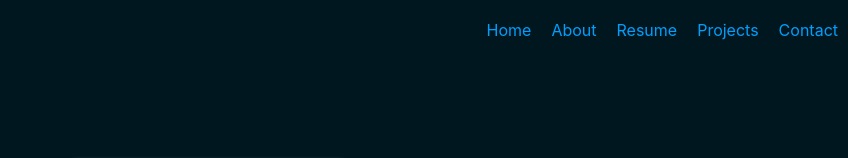
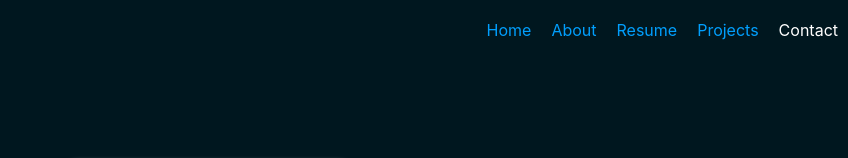
Before and after one commit to Kyalo460/portfolio-website, a React (Create React App) app in the folder portfolio/: page /portfolio-website/contact in a window 1280 px wide. Shown: the top 158 px of the page, without its empty margins (432-1280 px from the left). Built offline with nearby package versions, Linux system fonts and the light colour scheme.

Commit message:
added active class

```diff
--- a/portfolio/src/App.css
+++ b/portfolio/src/App.css
@@ -5,7 +5,7 @@
 }
 
 body {
-  background-color: #00171F;
+  background-color: #00171f;
   color: #fff;
 }
 
@@ -14,7 +14,7 @@ body {
   width: 100%;
   position: fixed;
   top: 0;
-  background-color: #00171F;
+  background-color: #00171f;
   color: white;
   padding: 10px 0;
   text-align: center;
@@ -26,7 +26,7 @@ body {
   top: 0px;
   display: flex;
   justify-content: flex-end;
-  background-color: #00171F;
+  background-color: #00171f;
 }
 
 .hidden {
@@ -44,7 +44,7 @@ body {
 
 a {
   display: inline-block;
-  color: #009FFD;
+  color: #009ffd;
   text-decoration: none;
   transition: all 0.3s;
 }
@@ -52,6 +52,10 @@ a {
 a:hover {
   color: #fff;
   transform: translateY(-2px);
+}
+
+.active {
+  color: #fff;
 }
 
 /* About */
@@ -103,7 +107,7 @@ img {
   align-items: center;
   width: 360px;
   height: 250px;
-  background-color: #009FFD;
+  background-color: #009ffd;
   border-radius: 20px;
   box-shadow: 0px 3px 6px #fff;
   margin-top: 10px;
@@ -123,7 +127,7 @@ img {
   text-align: center;
   margin-bottom: 20px;
   cursor: pointer;
-  transition: .3s ease;
+  transition: 0.3s ease;
 }
 
 .skills-container ul li:hover {
@@ -154,7 +158,7 @@ img {
   align-items: center;
   gap: 20px;
   justify-content: center;
-  background-color: #009FFD;
+  background-color: #009ffd;
   border-radius: 20px;
   width: 300px;
   height: 200px;
@@ -180,7 +184,7 @@ img {
   gap: 50px;
 }
 
-.projects-header{
+.projects-header {
   margin-bottom: 20px;
 }
 
--- a/portfolio/src/App.js
+++ b/portfolio/src/App.js
@@ -1,16 +1,19 @@
-import './App.css';
-import { Routes, Route, Link } from 'react-router-dom';
-import Home from './Home.js'
-import About from './About.js'
-import Resume from './Resume.js';
-import Projects from './Projects.js';
-import Contact from './Contact.js';
-import { useState, useEffect } from 'react';
+import "./App.css";
+import { Routes, Route, Link, useLocation } from "react-router-dom";
+import Home from "./Home.js";
+import About from "./About.js";
+import Resume from "./Resume.js";
+import Projects from "./Projects.js";
+import Contact from "./Contact.js";
+import { useState, useEffect } from "react";
 
 function App() {
   const [isHidden, setIsHidden] = useState(false);
   const [lastScrollY, setLastScrollY] = useState(window.scrollY);
 
+  const location = useLocation();
+
+  const isActive = (path) => location.pathname === path;
 
   useEffect(() => {
     const handleScroll = () => {
@@ -20,32 +23,69 @@ function App() {
         setIsHidden(false);
       }
       setLastScrollY(window.scrollY);
-    }
+    };
 
-    window.addEventListener('scroll', handleScroll);
+    window.addEventListener("scroll", handleScroll);
 
     return () => {
-      window.removeEventListener('scroll', handleScroll);
+      window.removeEventListener("scroll", handleScroll);
     };
   }, [lastScrollY]);
 
   return (
     <div className="App">
-      <nav className={`navbar ${isHidden ? 'hidden' : ''}`}>
-        <ul className='nav-container'>
-          <li className='nav-items'><Link to='/portfolio-website/'>Home</Link></li>
-          <li className='nav-items'><Link to='/portfolio-website/about'>About</Link></li>
-          <li className='nav-items'><Link to='/portfolio-website/resume'>Resume</Link></li>
-          <li className='nav-items'><Link to='/portfolio-website/projects'>Projects</Link></li>
-          <li className='nav-items'><Link to='/portfolio-website/contact'>Contact</Link></li>
+      <nav className={`navbar ${isHidden ? "hidden" : ""}`}>
+        <ul className="nav-container">
+          <li className="nav-items">
+            <Link
+              to="/portfolio-website/"
+              className={isActive("/portfolio-website/") ? "active" : ""}
+            >
+              Home
+            </Link>
+          </li>
+          <li className="nav-items">
+            <Link
+              to="/portfolio-website/about"
+              className={isActive("/portfolio-website/about") ? "active" : ""}
+            >
+              About
+            </Link>
+          </li>
+          <li className="nav-items">
+            <Link
+              to="/portfolio-website/resume"
+              className={isActive("/portfolio-website/resume") ? "active" : ""}
+            >
+              Resume
+            </Link>
+          </li>
+          <li className="nav-items">
+            <Link
+              to="/portfolio-website/projects"
+              className={
+                isActive("/portfolio-website/projects") ? "active" : ""
+              }
+            >
+              Projects
+            </Link>
+          </li>
+          <li className="nav-items">
+            <Link
+              to="/portfolio-website/contact"
+              className={isActive("/portfolio-website/contact") ? "active" : ""}
+            >
+              Contact
+            </Link>
+          </li>
         </ul>
       </nav>
       <Routes>
-        <Route path='/portfolio-website/' element={<Home />} />
-        <Route path='/portfolio-website/about' element={<About />} />
-        <Route path='/portfolio-website/resume' element={<Resume />} />
-        <Route path='/portfolio-website/projects' element={<Projects />} />
-        <Route path='/portfolio-website/contact' element={<Contact />} />
+        <Route path="/portfolio-website/" element={<Home />} />
+        <Route path="/portfolio-website/about" element={<About />} />
+        <Route path="/portfolio-website/resume" element={<Resume />} />
+        <Route path="/portfolio-website/projects" element={<Projects />} />
+        <Route path="/portfolio-website/contact" element={<Contact />} />
       </Routes>
     </div>
   );
```
